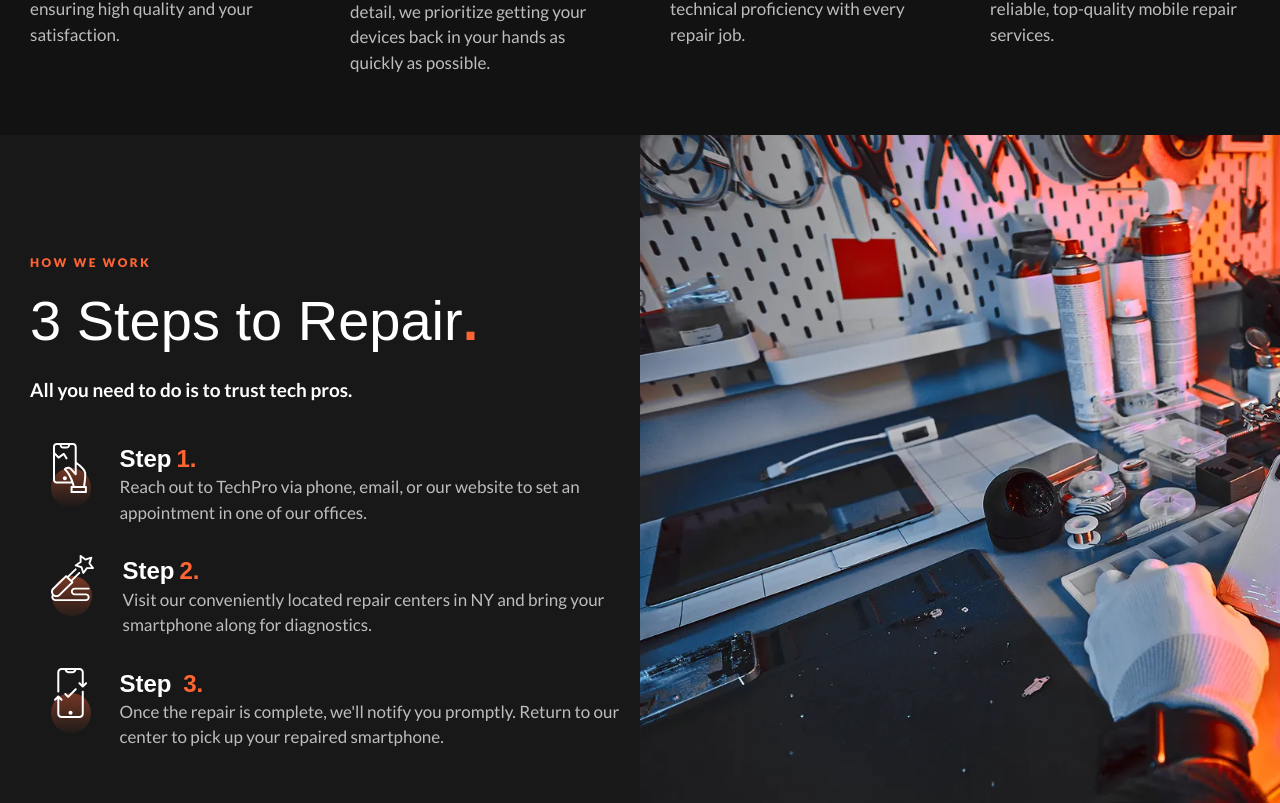
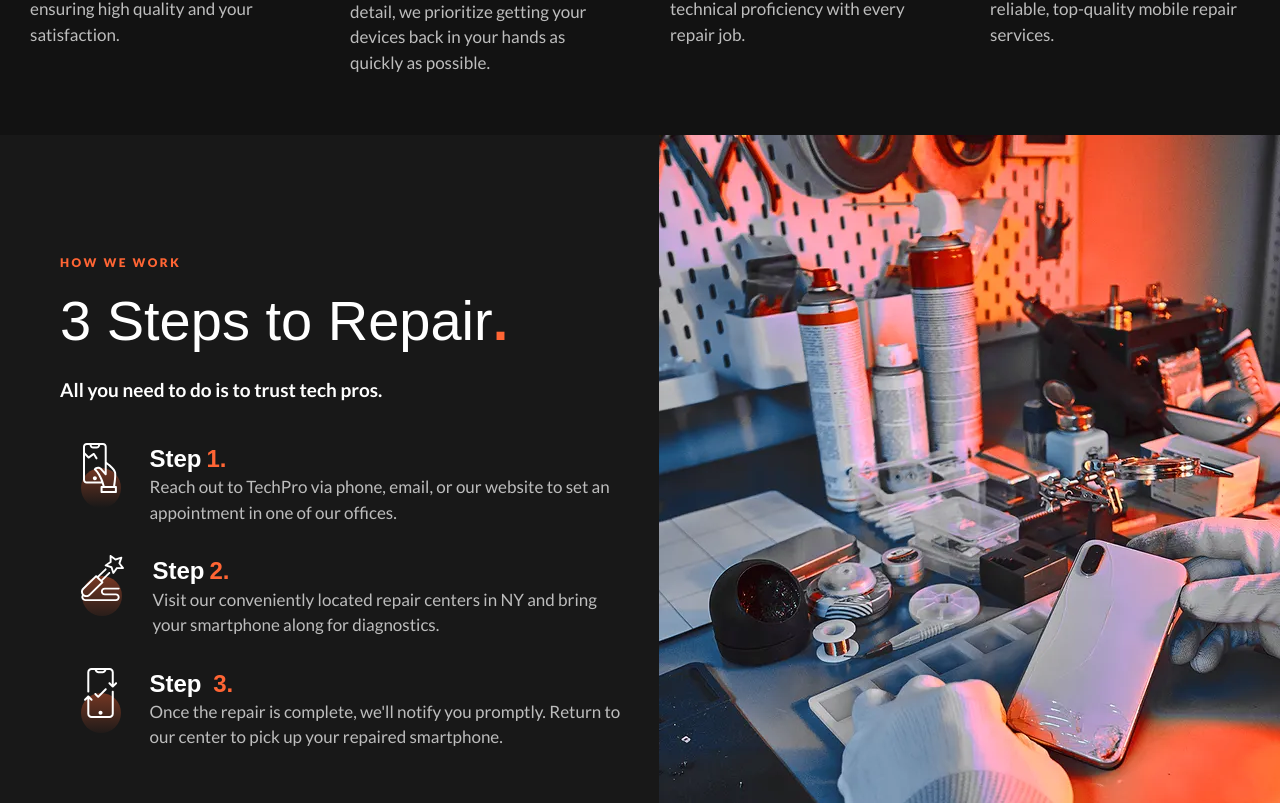
Before and after one commit to cashok1535/PHONE-REPAIR, a React (Create React App) app: page / in a window 1280 px wide. Shown: the part 3897-4700 px from the top of the page. Built offline with nearby package versions, Linux system fonts and the light colour scheme; a web font is replaced by a local one.

Commit message:
fix how we work

```diff
--- a/src/components/HowWeWork.js
+++ b/src/components/HowWeWork.js
@@ -1,3 +1,5 @@
+import img from "../img/how we work.webp";
+
 export const HowWeWork = () => {
   return (
     <section className="how__we__work">
@@ -167,8 +169,8 @@ export const HowWeWork = () => {
           </div>
         </div>
       </div>
-      <div className="how__we__work__img__parrent">
-        <div className="how__we__work__img"></div>
+      <div className="how__we__work__img">
+        <img src={img} alt="" />
       </div>
     </section>
   );
--- a/src/css/index.css
+++ b/src/css/index.css
@@ -63,7 +63,7 @@ li {
   margin: 0 7.5px;
 }
 
-.link__social:hover > svg {
+.link__social:hover>svg {
   fill: #ff6534;
 }
 
@@ -549,33 +549,27 @@ li {
 
 .how__we__work {
   display: flex;
+  justify-content: space-between;
   color: #fff;
   background-color: #181818;
   position: relative;
 }
 
 .how__we__work__left {
-  padding: 120px 30px 100px 30px;
-  max-width: 1500px;
+  padding: 120px 30px 100px 60px;
   width: 100%;
-  margin: 0 auto;
+  max-width: 670px;
 }
 
 .how__we__work__img {
-  width: 100%;
+  display: flex;
+  justify-content: center;
+  align-items: center;
   height: 100%;
-  background: url(../img/how\ we\ work.webp) no-repeat;
-  background-size: cover;
+  max-width: 50%;
+  overflow: hidden;
 }
 
-.how__we__work__img__parrent {
-  position: absolute;
-  top: 0;
-  right: 0;
-  height: 100%;
-  width: 50%;
-  overflow: hidden;
-}
 
 .how__we__work__title {
   font-size: 56px;
@@ -635,8 +629,8 @@ li {
   font-size: 17px;
   color: #bdbdbd;
   line-height: 1.5;
-  max-width: 500px;
-  width: 100%;
+  white-space: initial;
+  max-width: 555px;
 }
 
 .services {
```
